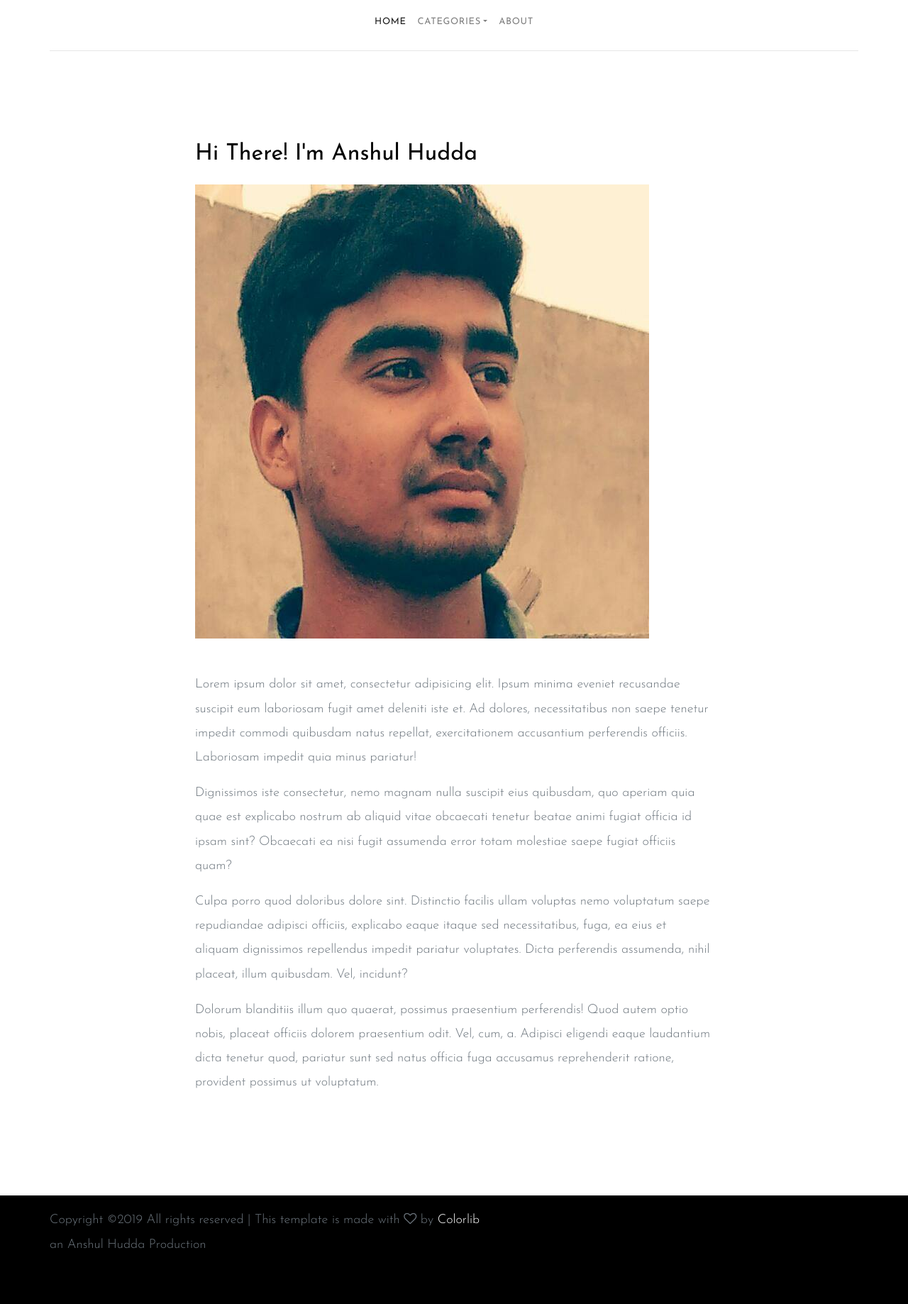
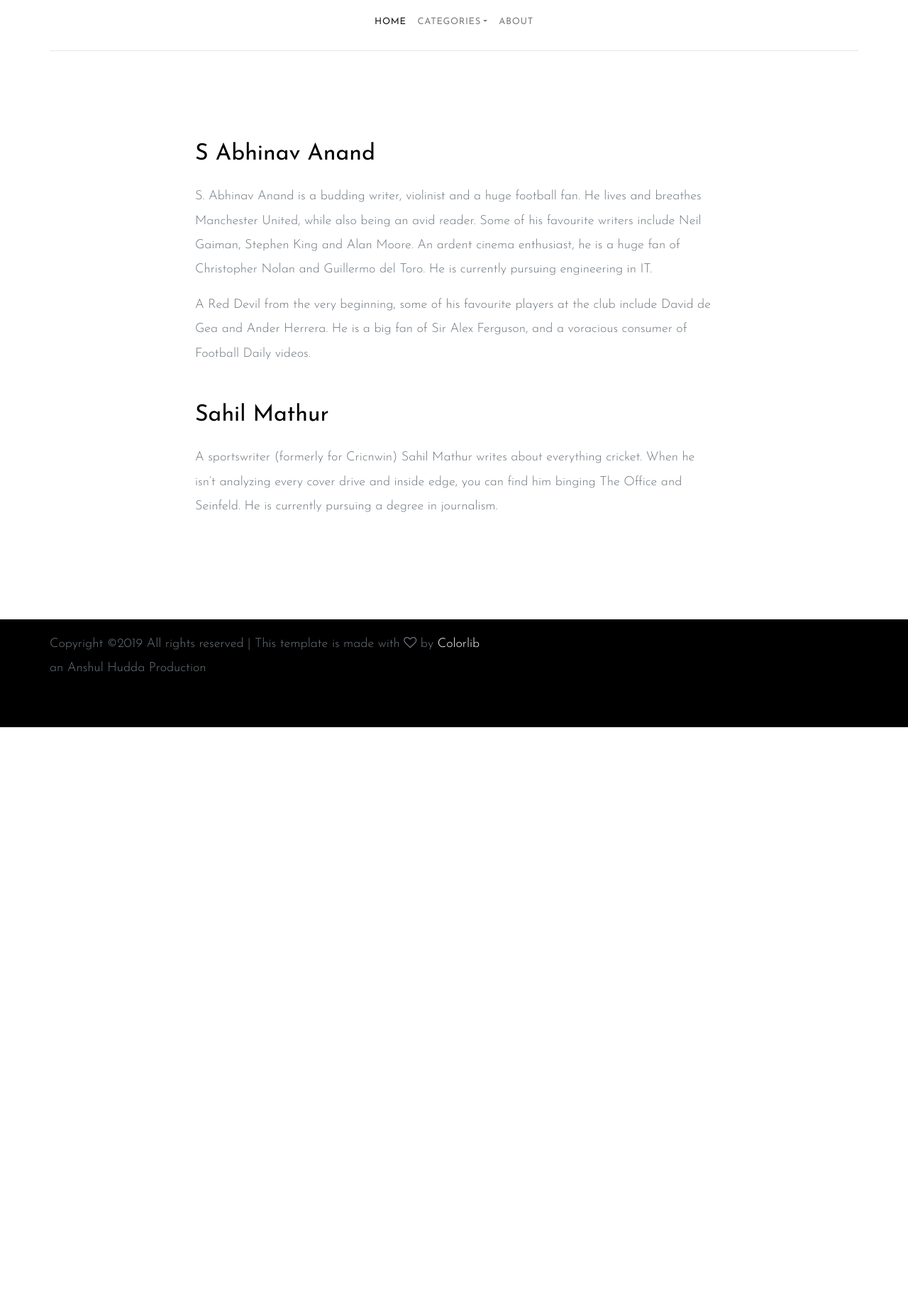
Before and after one commit to Hudda/Myblog, a Django app: page /blog/about/ in a window 1280 px wide. Shown: the part 236-2074 px from the top of the page at 71% size. After the commit the page ends 1261 px from the top, so only its background shows below. Run offline with Django 3.2, Linux system fonts and the light colour scheme; data that the repository does not hold is empty; some libraries are stand-ins or nearby versions.

Commit message:
Add more functionality

```diff
--- a/mysite/blog/models.py
+++ b/mysite/blog/models.py
@@ -16,7 +16,7 @@ class Post(models.Model):
     category_name = models.ForeignKey(Category, on_delete=models.CASCADE)
     author = models.ForeignKey('auth.User', on_delete=models.CASCADE)
     topic_text = models.CharField(max_length=200, null=False)
-    picture = models.ImageField(upload_to='documents/%Y/%m/%d/', null=True, blank=True)
+    picture = models.FileField(upload_to='documents/%Y/%m/%d/', null=True, blank=True)
     content_text = models.TextField()
     vote = models.IntegerField(default=0)
     created_date = models.DateTimeField(default=timezone.now)
--- a/mysite/blog/static/blog/css/style.css
+++ b/mysite/blog/static/blog/css/style.css
@@ -613,6 +613,10 @@ header .navbar .dropdown-menu a {
   .img-md-fluid {
     max-width: 100%;
   }
+}
+
+.img-fluid {
+  max-width: 100%;
 }
 
 .section-cover {
--- a/mysite/blog/templates/blog/about.html
+++ b/mysite/blog/templates/blog/about.html
@@ -11,12 +11,16 @@
 
             <div class="row">
               <div class="col-md-12">
-                <h2 class="mb-4">Hi There! I'm Anshul Hudda</h2>
-                <p class="mb-5"><img src="{% static 'blog/images/person_1.jpg' %}" alt="Image placeholder" class="img-fluid"></p>
-                <p>Lorem ipsum dolor sit amet, consectetur adipisicing elit. Ipsum minima eveniet recusandae suscipit eum laboriosam fugit amet deleniti iste et. Ad dolores, necessitatibus non saepe tenetur impedit commodi quibusdam natus repellat, exercitationem accusantium perferendis officiis. Laboriosam impedit quia minus pariatur!</p>
-                <p>Dignissimos iste consectetur, nemo magnam nulla suscipit eius quibusdam, quo aperiam quia quae est explicabo nostrum ab aliquid vitae obcaecati tenetur beatae animi fugiat officia id ipsam sint? Obcaecati ea nisi fugit assumenda error totam molestiae saepe fugiat officiis quam?</p>
-                <p>Culpa porro quod doloribus dolore sint. Distinctio facilis ullam voluptas nemo voluptatum saepe repudiandae adipisci officiis, explicabo eaque itaque sed necessitatibus, fuga, ea eius et aliquam dignissimos repellendus impedit pariatur voluptates. Dicta perferendis assumenda, nihil placeat, illum quibusdam. Vel, incidunt?</p>
-                <p>Dolorum blanditiis illum quo quaerat, possimus praesentium perferendis! Quod autem optio nobis, placeat officiis dolorem praesentium odit. Vel, cum, a. Adipisci eligendi eaque laudantium dicta tenetur quod, pariatur sunt sed natus officia fuga accusamus reprehenderit ratione, provident possimus ut voluptatum.</p>
+                <h2 class="mb-4">S Abhinav Anand</h2>
+                <p>S. Abhinav Anand is a budding writer, violinist and a huge football fan. He lives and breathes Manchester United, while also being an avid reader. Some of his favourite writers include Neil Gaiman, Stephen King and Alan Moore. An ardent cinema enthusiast, he is a huge fan of Christopher Nolan and Guillermo del Toro. He is currently pursuing engineering in IT.</p>
+                <p>A Red Devil from the very beginning, some of his favourite players at the club include David de Gea and Ander Herrera. He is a big fan of Sir Alex Ferguson, and a voracious consumer of Football Daily videos.</p>
+              </div>
+            </div>
+            <br/>
+            <div class="row">
+              <div class="col-md-12">
+                <h2 class="mb-4">Sahil Mathur</h2>
+                <p>A sportswriter (formerly for Cricnwin) Sahil Mathur writes about everything cricket. When he isn’t analyzing every cover drive and inside edge, you can find him binging The Office and Seinfeld. He is currently pursuing a degree in journalism.</p>
               </div>
             </div>
           </div>
--- a/mysite/blog/templates/blog/index.html
+++ b/mysite/blog/templates/blog/index.html
@@ -19,7 +19,7 @@
               {% for post in latest_post_list %}
               <div class="col-md-6">
                 <a href="{% url 'blog:detail' post.id %}" class="blog-entry element-animate" data-animate-effect="fadeIn">
-                  <img src="{{ post.picture.url }}" alt="Image placeholder">
+                  <img src="{{ post.picture.url }}" alt="Image placeholder" class="img-md-fluid">
                   <div class="blog-content-body">
                     <div class="post-meta">
                       <span class="category">{{ post.category_name }}</span>
--- a/mysite/mysite/settings.py
+++ b/mysite/mysite/settings.py
@@ -25,7 +25,7 @@ SECRET_KEY = 'k8ht=zea=y&0ls5*j&(b5gv-09k@pg*6@3^&)y#=*995#=beyq'
 # SECURITY WARNING: don't run with debug turned on in production!
 DEBUG = True
 
-ALLOWED_HOSTS = ['192.168.43.54', 'localhost', '127.0.0.1', 'quot.serveo.net']
+ALLOWED_HOSTS = ['192.168.43.54', 'localhost', '127.0.0.1']
 
 
 # Application definition
```
Also changed, not shown: mysite/blog/migrations/0002_auto_20181224_2110.py (added).
